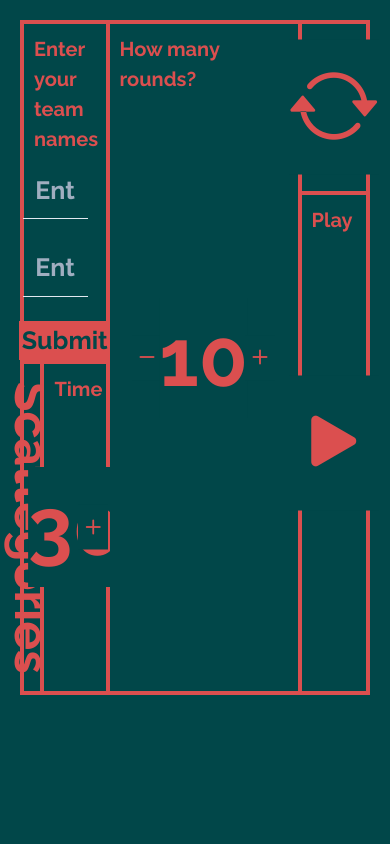
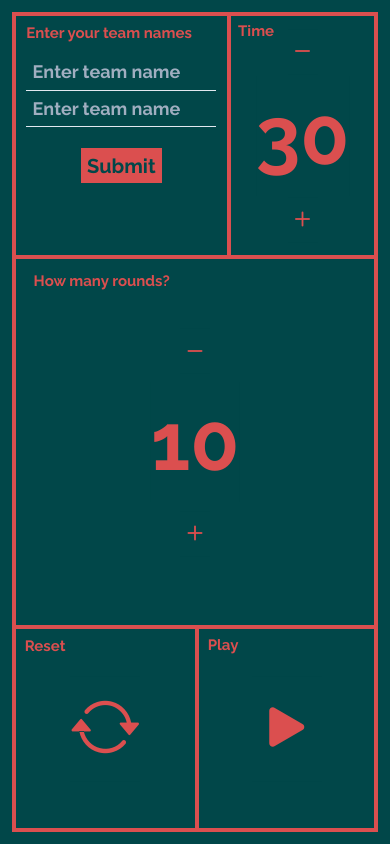
Before and after one commit to adyrmishi/scattergories, a React (Create React App) app: page / in a window 390 px wide. Built offline with nearby package versions, Linux system fonts and the light colour scheme; no server answers; a web font is replaced by a local one.

Commit message:
mobile friendly design complete

```diff
--- a/src/App.css
+++ b/src/App.css
@@ -12,19 +12,20 @@
   font-family: 'Raleway', sans-serif;
   box-sizing: border-box;
 }
-
+#root {
+  height: 100%;
+  padding: 1%;
+}
 html, body {
   height: 100%;
   margin: 0;
   padding: 0;
-  overflow: hidden; /* Add this line to disable scrolling */
 }
 
 /* Container styles */
 .App {
   border: 4px solid #db4f4f;
-  margin: 20px;
-  height: 675px;
+  height: 100%;
   display: flex;
   flex-direction: row;
 }
@@ -254,3 +255,108 @@ h2 {
   top: 50%;
   left: 80%;
 }
+@media screen and (max-width: 600px) {
+  .App {
+    flex-direction: column;
+  }
+  #left-screen {
+    display: flex;
+    flex-direction: row;
+    height: 30%;
+    width: 100%;
+  }
+  #middle-screen {
+    height: 45%;
+    width: 100%;
+    display: flex;
+    position: relative;
+  }
+  #right-screen {
+    display: flex;
+    flex-direction: row;
+    height: 25%;
+    width: 100%;
+  }
+  #team-and-point-tracker {
+    width: 60%;
+    flex: none;
+  }
+  #logo-and-timer {
+    height: 100%;
+    border-bottom: 4px solid #db4f4f;
+    border-right: none;
+  }
+  #timer {
+    width: 100%;
+  }
+  #logo {
+    display: none;
+  }
+  h1, p {
+    font-size: 15px;
+    margin-top: 3%;
+    margin-left: 5%;
+    width: auto;
+  }
+  form {
+    margin-top: 5%;
+    font-size: 18px;
+    gap: 0;
+  }
+  form > input[type='text'] {
+    /* padding: 8px; */
+    padding: 3%;
+    margin: 0;
+    width: 90%;
+  }
+  button, input[type='submit'] {
+    padding: 1% 3%;
+    font-size: 20px;
+    transition: ease-in-out 0.2s
+  }
+  input[type='submit'] {
+    margin-top: 10%;
+    font-size: 20px;
+  }
+  .input > i:first-of-type {
+    top: 25%;
+    left: 50%;
+  }
+  .input > i:last-of-type {
+    top: 75%;
+    left: 50%;
+  }
+  #timer-input > i:first-of-type {
+    top: 15%;
+    left: 50%;
+  }
+  #timer-input > i:last-of-type {
+    top: 85%;
+    left: 50%;
+  }
+  #reset {
+    height: 100%;
+    width: 50%;
+    border-left: none;
+    border-top: 4px solid #db4f4f;
+  }
+  #play {
+    height: 100%;
+  }
+  i, i:hover {
+    font-size: 70px;
+  }
+  #category-name {
+    font-size: 30px;
+    width: 100%;
+  }
+  #categories {
+    width: 100%;
+  }
+  #select-round-winner, #result {
+    font-size: 30px;
+  }
+  #root {
+    padding: 3%;
+  }
+}
```
